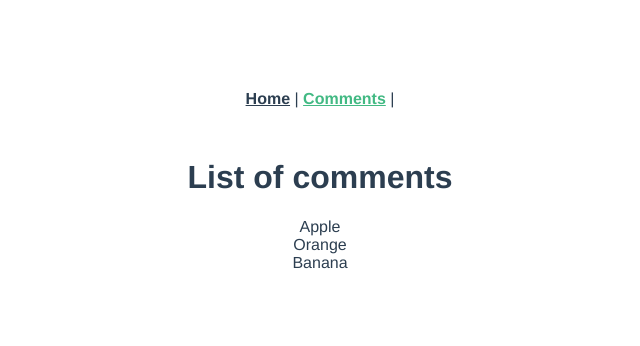
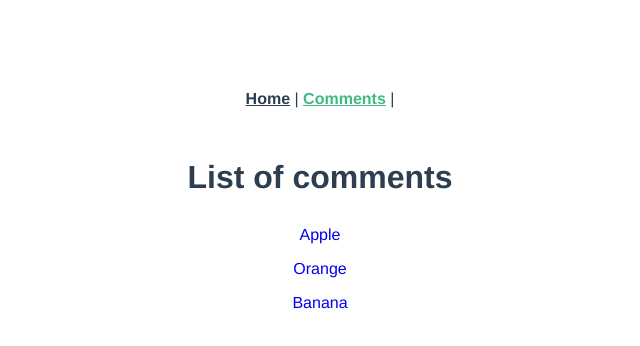
Before and after one commit to yaskevich/elemental, a Vue app in the folder client/: page /comments in a window 1280 px wide. Shown: the top 346 px of the page, without its empty margins (320-960 px from the left). Built offline with nearby package versions, Linux system fonts and the light colour scheme; no server answers.

Commit message:
get test data from server in Comments [client]

```diff
--- a/client/src/components/Comments.vue
+++ b/client/src/components/Comments.vue
@@ -1,16 +1,24 @@
 <template>
   <h1>List of comments</h1>
 
-  <div v-for="(value, key) in fruits" :key="key">{{value}}</div>
+  <div v-for="(value, key) in fruits" :key="key" style="padding:.5rem;">
+    <router-link :to="'/comment/'+key" style="text-decoration: none;">
+      {{value}}
+    </router-link>
+  </div>
 
 </template>
 
 <script setup lang="ts">
-
+import store from '../store'
+import { ref, reactive, onBeforeMount } from 'vue'
 // import { ref } from 'vue'
 
 // defineProps<{ msg: string }>()
-
+onBeforeMount(async () => {
+  const data = await store.get('test');
+  console.log("data from server", data);
+});
 // const count = ref(0)
 const fruits: string[] = ['Apple', 'Orange', 'Banana'];
 </script>
```
